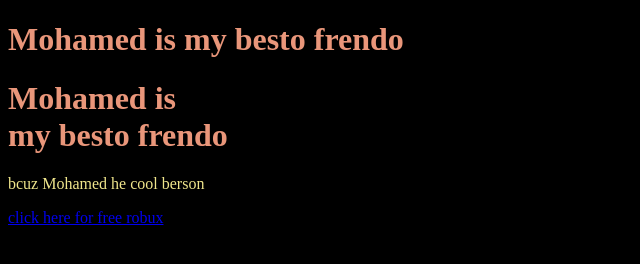
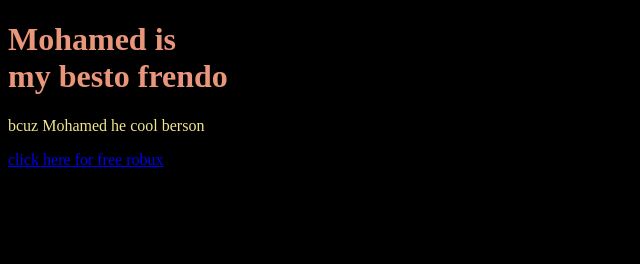
Before and after one commit to islamclion/market.local, a plain HTML site: page index.html in a window 1280 px wide. Shown: the whole page, without its empty margins (0-640 px from the left). Drawn offline with Linux system fonts and the light colour scheme.

Commit message:
Update index.html

```diff
--- a/index.html
+++ b/index.html
@@ -5,7 +5,6 @@
 </head>
 <body style="background-color: black;">
 
-<h1 style="color: darksalmon;">Mohamed is my besto frendo</h1>
 <h1 style="color: darksalmon;">Mohamed is<br> my besto frendo</h1>
 <p style="color: khaki;">bcuz Mohamed he cool berson</p>
 <a href="index2.html">click here for free robux</a>
```
